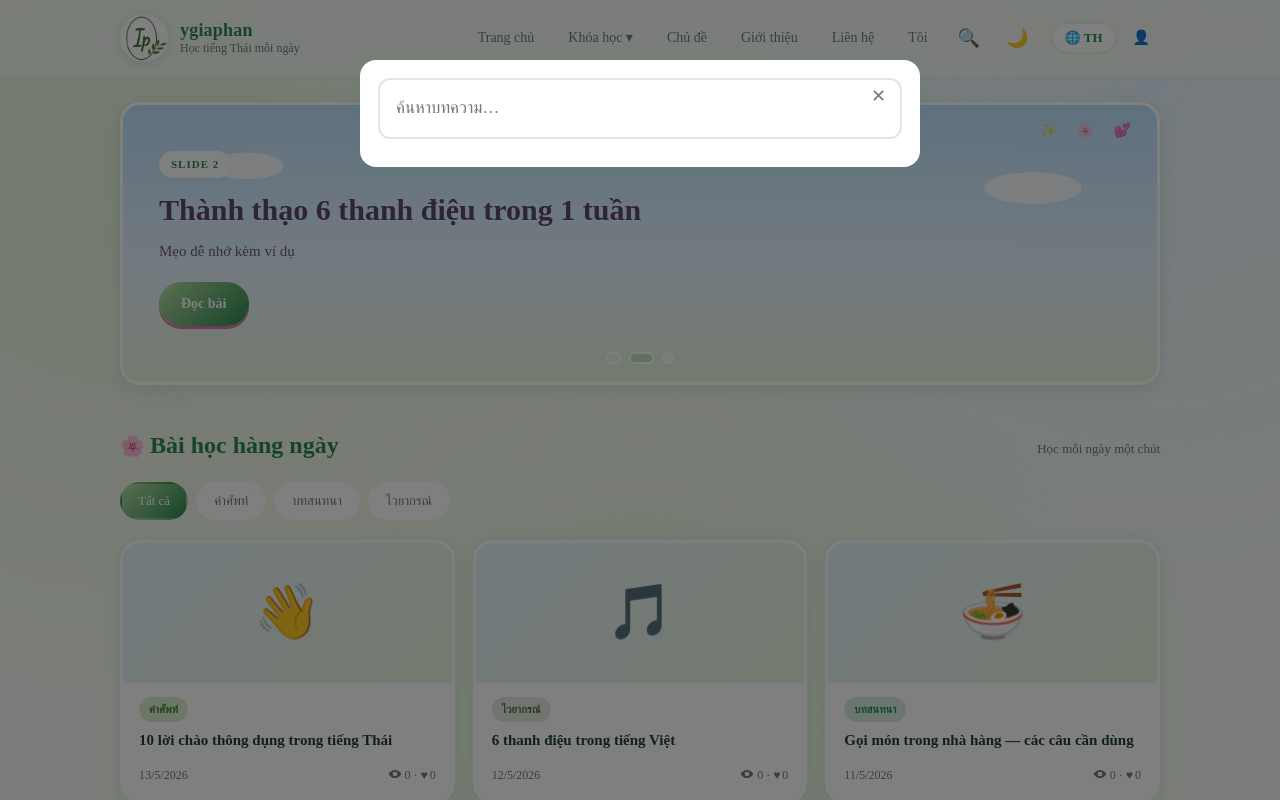
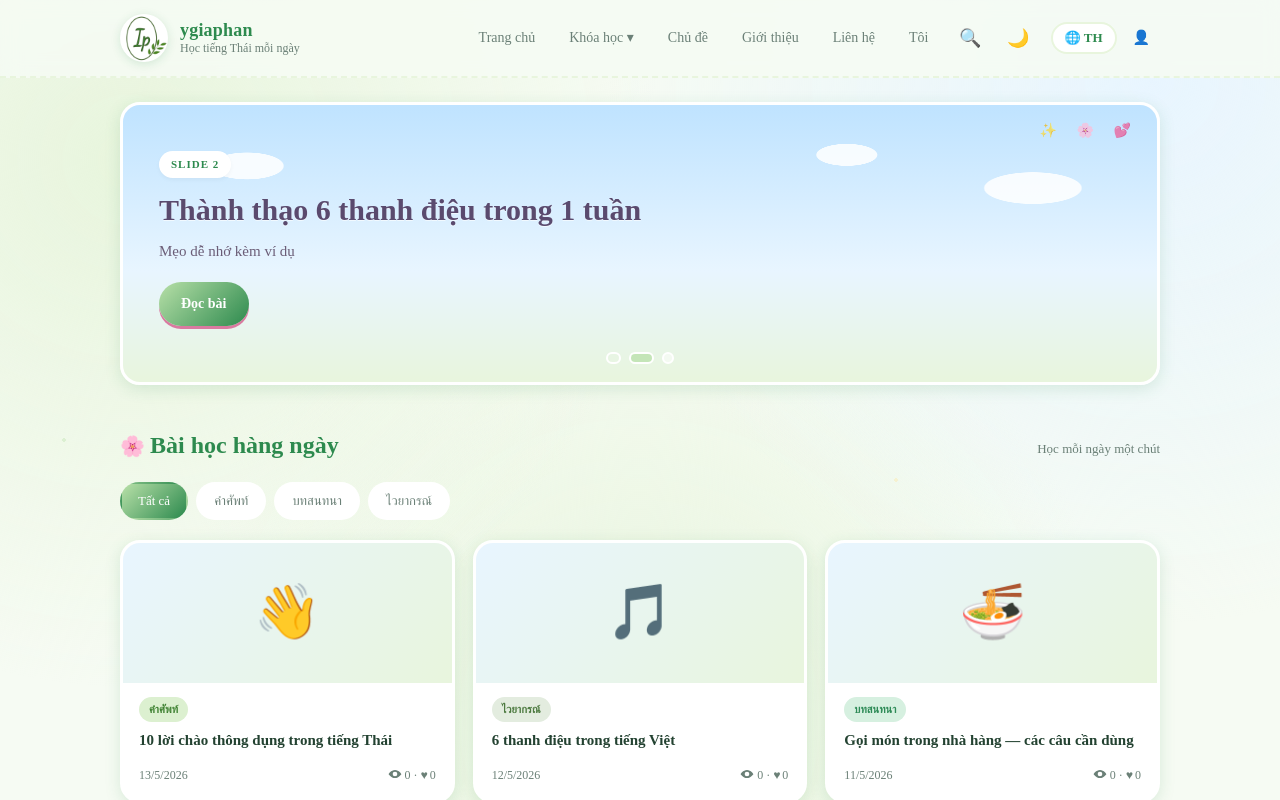
Before and after one commit to giayphan/ygiaphan, a plain HTML site: page index.html in a window 1280 px wide. Shown: the top 800 px of the page. Drawn offline with Linux system fonts and the light colour scheme; no server answers.

Commit message:
Update main.css

```diff
--- a/assets/css/main.css
+++ b/assets/css/main.css
@@ -264,9 +264,10 @@ a:hover{color:var(--brand);text-decoration:none}
 .comment__badge{display:inline-block;background:var(--brand);color:#fff;font-size:.7rem;width:14px;height:14px;line-height:14px;border-radius:50%;text-align:center;margin-left:4px;vertical-align:middle}
 
 /* Search modal */
-.search-btn,.theme-btn{background:none;border:0;cursor:pointer;font-size:18px;padding:6px 10px;border-radius:var(--radius-pill);transition:background .15s}
+.search-btn,.theme-btn{background:none;border:0;cursor:pointer;font-size:18px;padding:6px 10px;border-radius:var(--radius-pill);transition:background .15s;font-family:"Apple Color Emoji","Segoe UI Emoji","Noto Color Emoji",sans-serif;line-height:1}
 .search-btn:hover,.theme-btn:hover{background:var(--brand-bg)}
-.search-modal{position:fixed;inset:0;background:rgba(0,0,0,.5);z-index:9999;display:flex;align-items:flex-start;justify-content:center;padding:60px 16px;animation:yp-fadein .15s}
+.search-modal{position:fixed;top:0;left:0;right:0;bottom:0;width:100vw;height:100vh;background:rgba(0,0,0,.55);z-index:99999;display:flex;align-items:flex-start;justify-content:center;padding:60px 16px;box-sizing:border-box;animation:yp-fadein .15s;backdrop-filter:blur(2px)}
+.search-modal[hidden]{display:none !important}
 .search-box{background:#fff;border-radius:16px;width:100%;max-width:560px;padding:18px;box-shadow:var(--shadow);position:relative}
 html[data-theme="dark"] .search-box{background:#222a25}
 .search-box input{width:100%;padding:14px 44px 14px 16px;border:2px solid var(--line);border-radius:12px;font:inherit;font-size:1.05rem;background:inherit;color:inherit;box-sizing:border-box}
```
